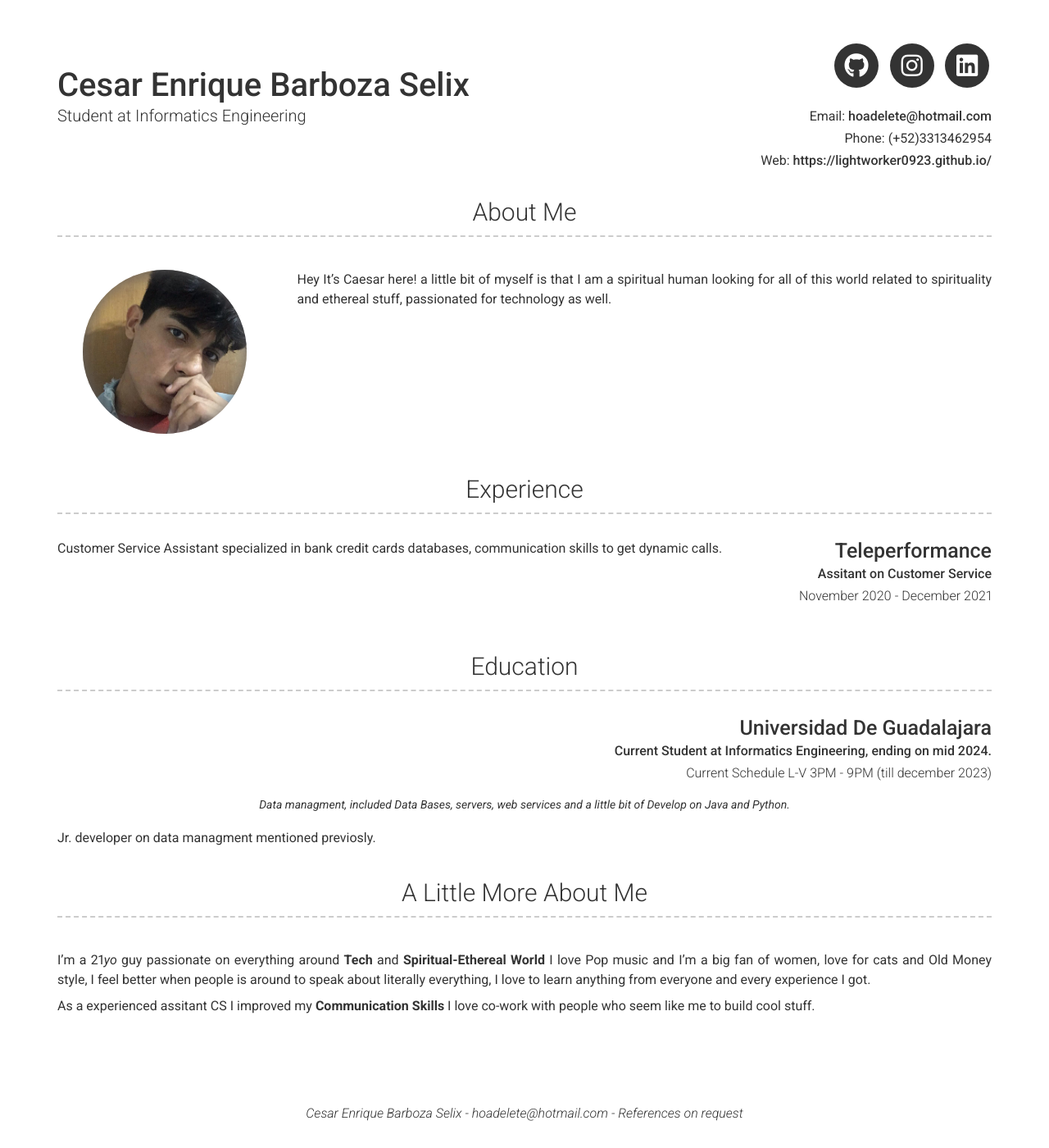
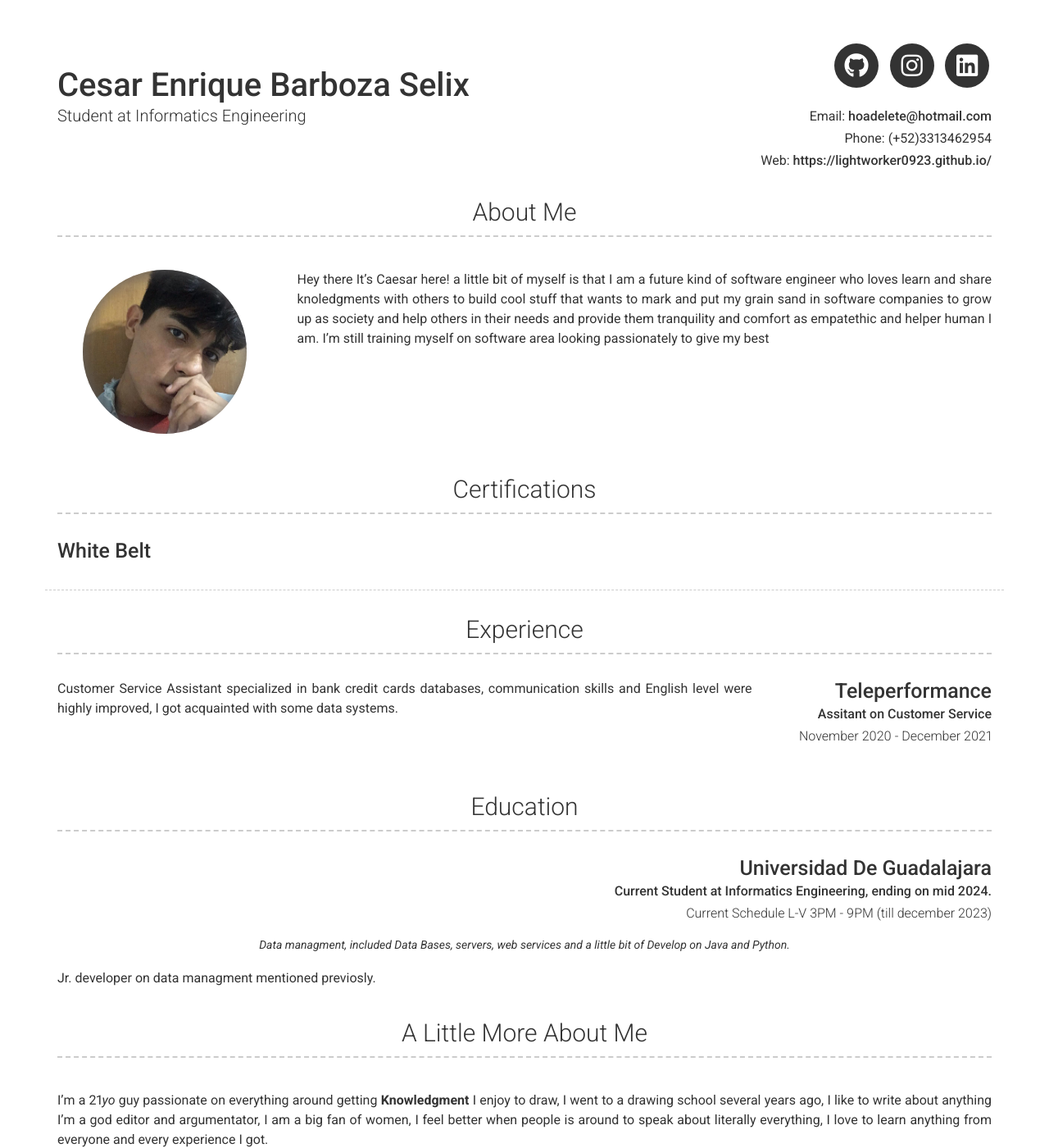
Before and after one commit to Lightworker0923/lightworker0923.github.io, a Jekyll site: the page built from index.md, in a window 1280 px wide and 1400 px high. Shown: the whole window at 82% size. Built offline with Jekyll 4.4.1, drawn with Linux system fonts in a browser that asks for light colours; nearby versions of some CDN libraries.

Commit message:
Update _config.yml

```diff
--- a/_config.yml
+++ b/_config.yml
@@ -52,16 +52,16 @@ linkedin_username: https://www.linkedin.com/in/cesar-barboza-299194264/
 # about_title: About Me (Use this to override about section title)
 about_profile_image: images/ME.jpg
 about_content: | # this will include new lines to allow paragraphs
-  Hey It's Caesar here! a little bit of myself is that I am a spiritual human looking for all of this world related to spirituality and ethereal stuff, passionated for technology as well.
+  Hey there It's Caesar here! a little bit of myself is that I am a future kind of software engineer who loves learn and share knoledgments with others to build cool stuff that wants to mark and put my grain sand in software companies to grow up as society and help others in their needs and provide them tranquility and comfort as empatethic and helper human I am. I'm still training myself on software area looking passionately to give my best
 
 content:
-  #- title: Projects # Title for the section
-    #layout: list # Type of content section (list/text)
-    #content:
-      #- layout: left
-        #border: weak  # Value of `weak` will display a weak border below this item. # Any
+  - title: Certifications
+    layout: list # Type of content section (list/text)
+    content:
+      - layout: left
+        border: weak  # Value of `weak` will display a weak border below this item. # Any
                       # other value (or no value) means no border will be displayed
-        #title: Project name
+        title: White Belt
         #link: Link to project (eg. sproogen.github.io/modern-resume-theme)(optional)
         #link_text: Link Text
         #additional_links:
@@ -86,7 +86,7 @@ content:
         #quote: >
           #Short description of the company (optional)
         description: | # this will include new lines to allow paragraphs
-          Customer Service Assistant specialized in bank credit cards databases, communication skills to get dynamic calls.
+          Customer Service Assistant specialized in bank credit cards databases, communication skills and English level were highly improved, I got acquainted with some data systems.
   - title: Education
     layout: list
     content:
@@ -101,9 +101,9 @@ content:
   - title: A Little More About Me
     layout: text
     content: | # this will include new lines to allow paragraphs
-      I'm a 21*yo* guy passionate on everything around **Tech** and **Spiritual-Ethereal World** I love Pop music and I'm a big fan of women, love for cats and Old Money style, I feel better when people is around to speak about literally everything, I love to learn anything from everyone and every experience I got.
+      I'm a 21*yo* guy passionate on everything around getting **Knowledgment** I enjoy to draw, I went to a drawing school several years ago, I like to write about anything I'm a god editor and argumentator, I am a big fan of women, I feel better when people is around to speak about literally everything, I love to learn anything from everyone and every experience I got.
 
-      As a experienced assitant CS I improved my **Communication Skills** I love co-work with people who seem like me to build cool stuff.
+      I love co-work with people who seem like me to build cool stuff.
 
 # Footer
 footer_show_references: true
```
